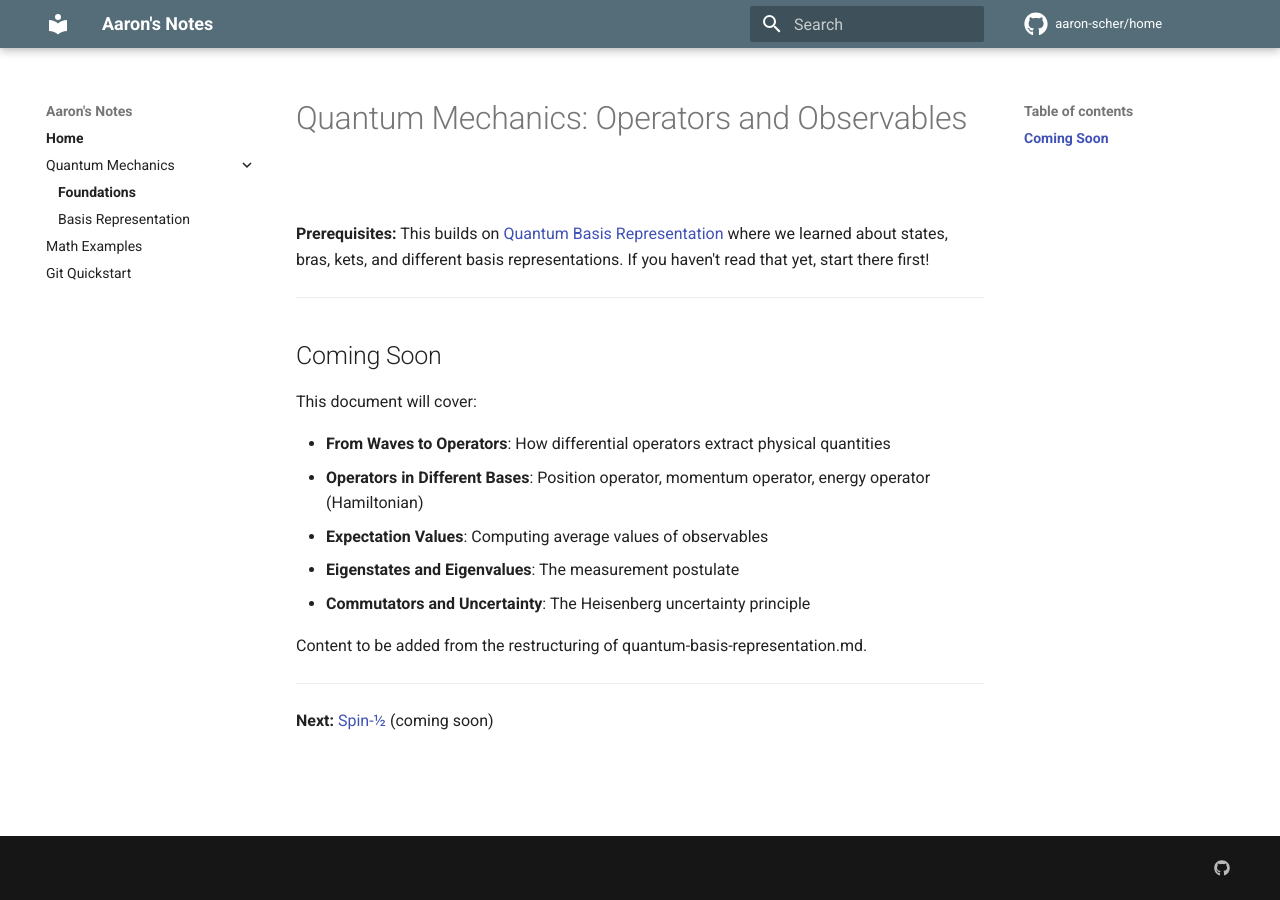
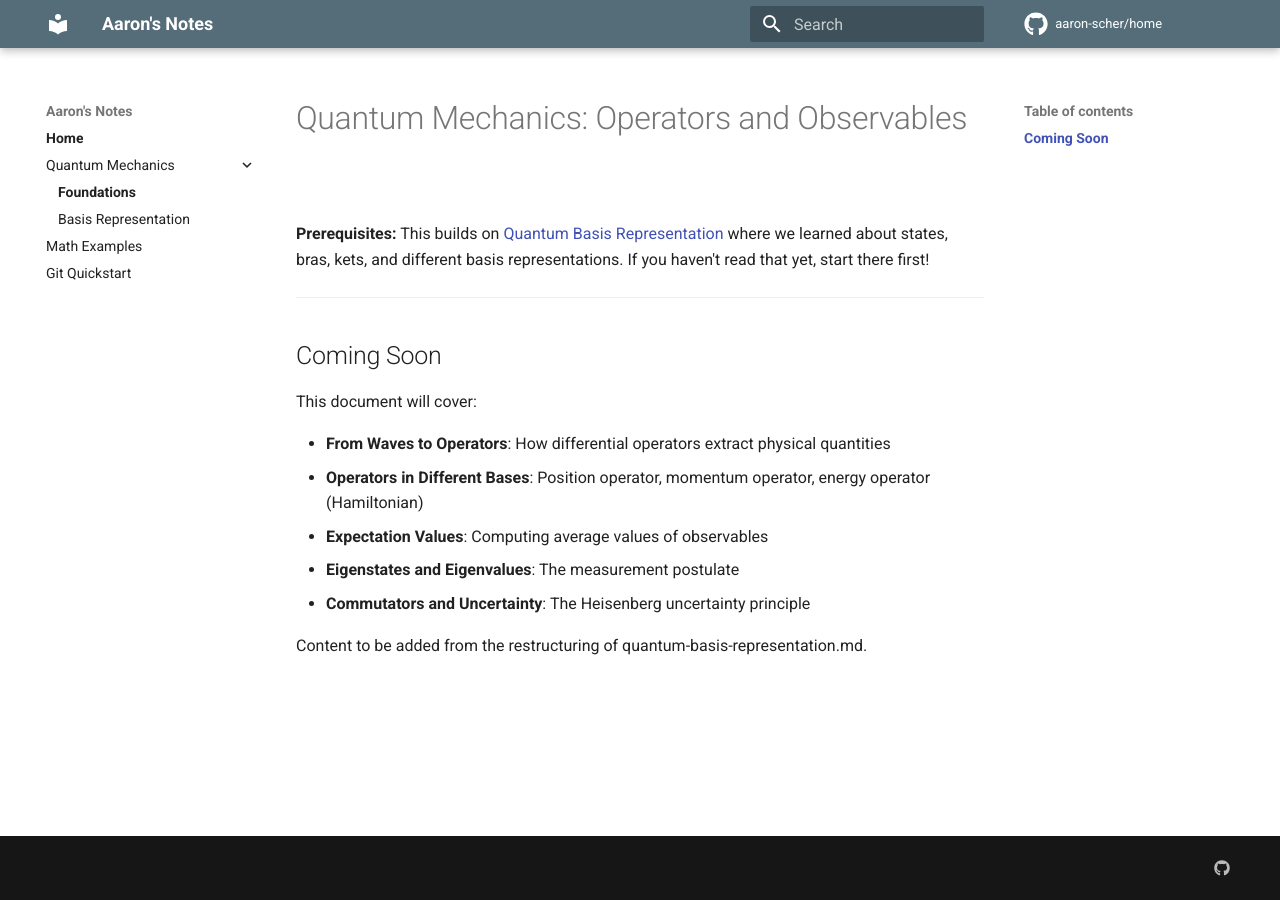
Before and after one commit to aaron-scher/home, an MkDocs documentation site: the page built from docs/quantum-mechanics/quantum-operators.md, in a window 1280 px wide. Built offline with MkDocs 1.6.1 and Material for MkDocs 9.7.7, drawn with Linux system fonts in a browser that asks for light colours; comment, search, counter and statistics services are not loaded.

Commit message:
Fix broken link in quantum-operators.md
Removed broken link to non-existent quantum-spin.md file.
This was causing the strict build to fail on GitHub Actions.

Also removes "Next up" preview (consistent with other docs).

🤖 Generated with [Claude Code](https://claude.com/claude-code)

Co-Authored-By: Claude <noreply@anthropic.com>

```diff
--- a/docs/quantum-mechanics/quantum-operators.md
+++ b/docs/quantum-mechanics/quantum-operators.md
@@ -15,7 +15,3 @@ This document will cover:
 - **Commutators and Uncertainty**: The Heisenberg uncertainty principle
 
 Content to be added from the restructuring of quantum-basis-representation.md.
-
----
-
-**Next:** [Spin-½](quantum-spin.md) (coming soon)
```
